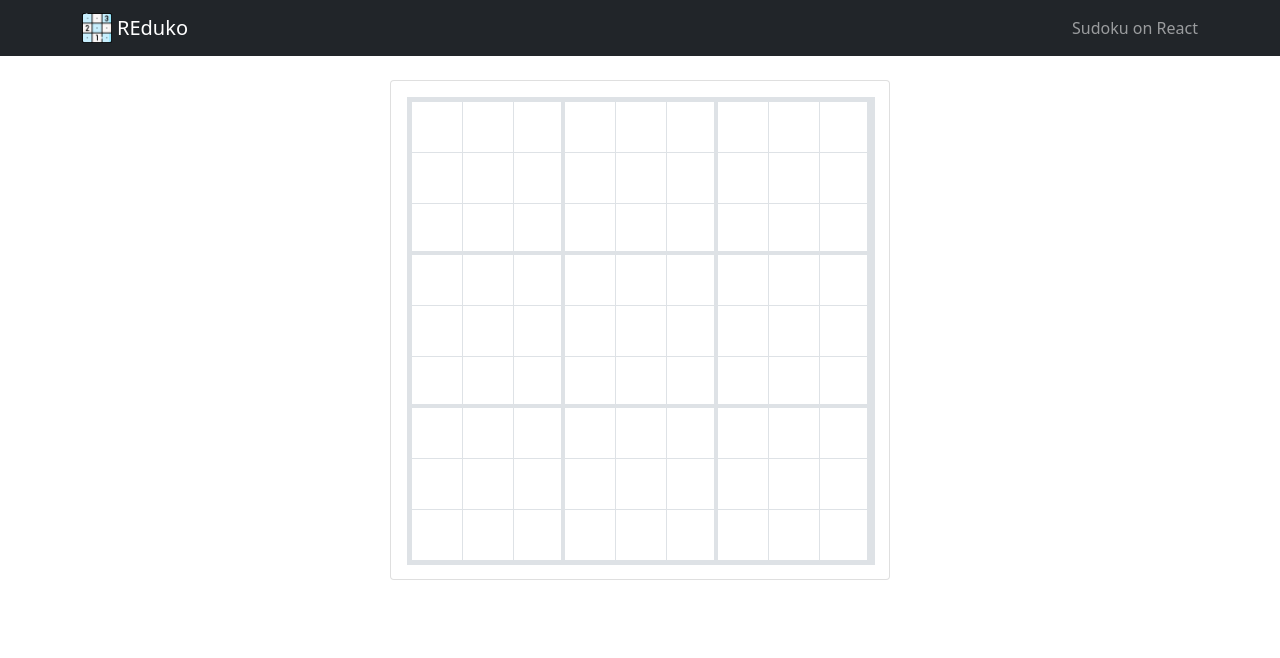
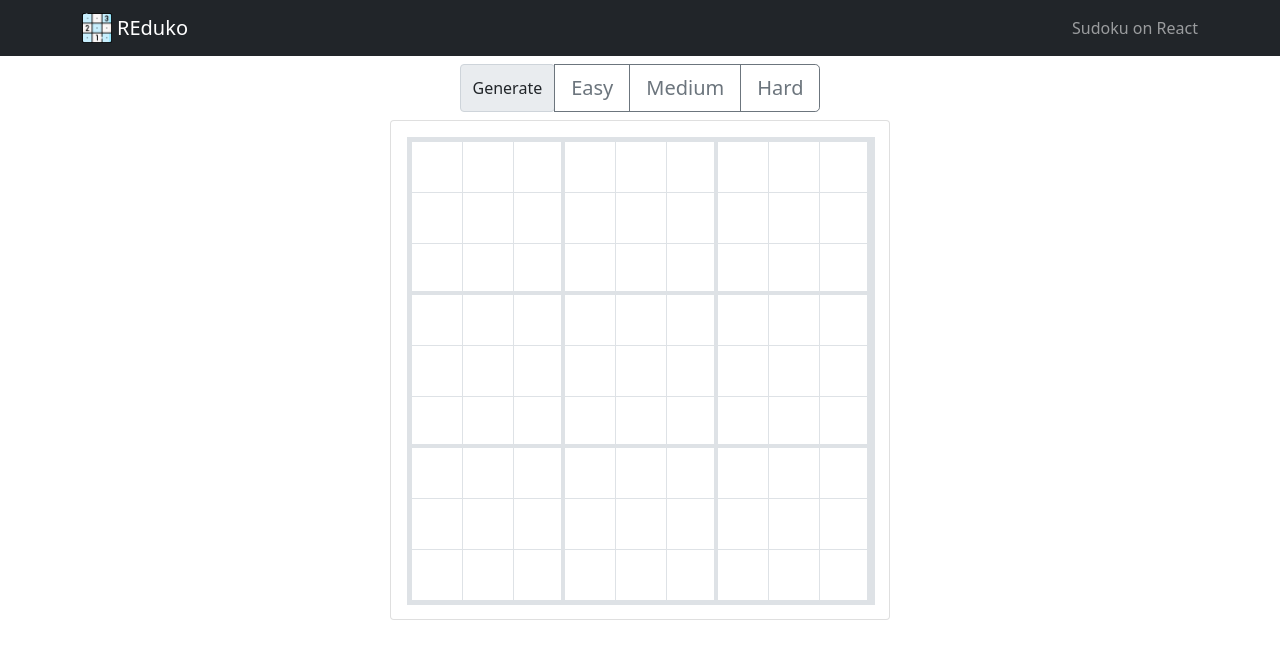
Before and after one commit to TameemShahid/Reduko, a React (Create React App) app: page / in a window 1280 px wide. Shown: the top 658 px of the page. Built offline with nearby package versions, Linux system fonts and the light colour scheme.

Commit message:
Implemented button strip to select difficulty

```diff
--- a/jest.config.js
+++ b/jest.config.js
@@ -12,10 +12,7 @@ module.exports = {
   // Runs special logic, such as cleaning up components
   // when using React Testing Library and adds special
   // extended assertions to Jest
-  setupFilesAfterEnv: [
-    '@testing-library/jest-dom/extend-expect',
-    '@testing-library/react/cleanup-after-each',
-  ],
+  setupFilesAfterEnv: ['@testing-library/jest-dom/extend-expect'],
 
   // Test spec file resolution pattern
   // Matches parent folder `__tests__` and filename
--- a/src/components/board/Board.tsx
+++ b/src/components/board/Board.tsx
@@ -1,6 +1,7 @@
 import { useState, useEffect } from 'react';
 import BoardRow from './boardRow/BoardRow';
 import { Container, Card, Table } from 'react-bootstrap';
+import ButtonStrip from '../buttonStrip/ButtonStrip';
 
 const Board = () => {
   const [values, setValues] = useState({});
@@ -32,7 +33,9 @@ const Board = () => {
   };
 
   return (
-    <Container className="d-flex justify-content-center mt-4">
+    <div>
+      <ButtonStrip />
+      <Container className="d-flex justify-content-center mt-2">
         <Card style={{ width: '500px', height: '500px' }}>
           <Card.Body>
             <Table bordered>
@@ -41,6 +44,7 @@ const Board = () => {
           </Card.Body>
         </Card>
       </Container>
+    </div>
   );
 };
 
--- /dev/null
+++ b/src/components/buttonStrip/ButtonStrip.tsx
@@ -0,0 +1,19 @@
+import React from 'react';
+import { Container, Button, ButtonGroup, InputGroup } from 'react-bootstrap';
+
+const ButtonStrip = () => {
+  return (
+    <Container className="mt-2 text-center">
+      <ButtonGroup size="lg" aria-label="Basic example">
+        <InputGroup>
+          <InputGroup.Text>Generate</InputGroup.Text>
+        </InputGroup>
+        <Button variant="outline-secondary">Easy</Button>
+        <Button variant="outline-secondary">Medium</Button>
+        <Button variant="outline-secondary">Hard</Button>
+      </ButtonGroup>
+    </Container>
+  );
+};
+
+export default ButtonStrip;
```
Also changed, not shown: 1 other file (tests, documents, lock files or other folders). Lines whose indentation alone changed are shown as unchanged.
